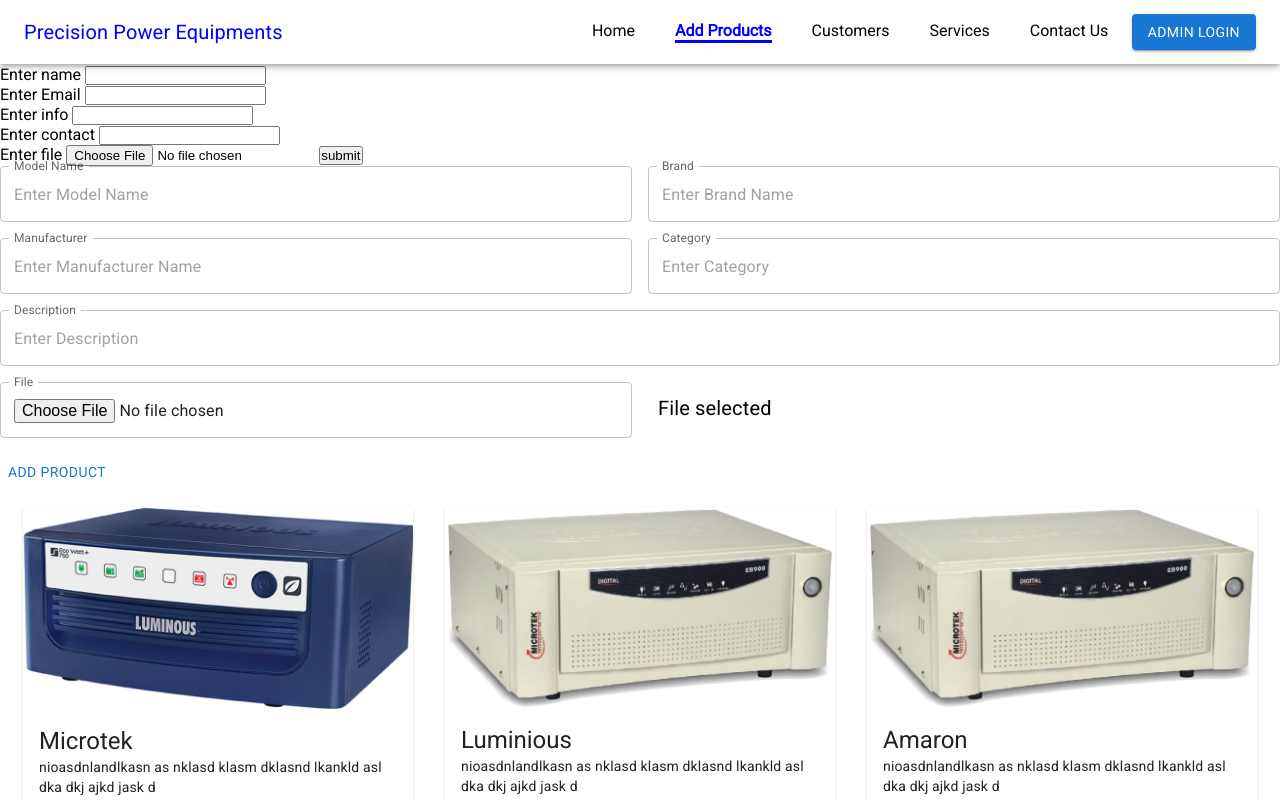
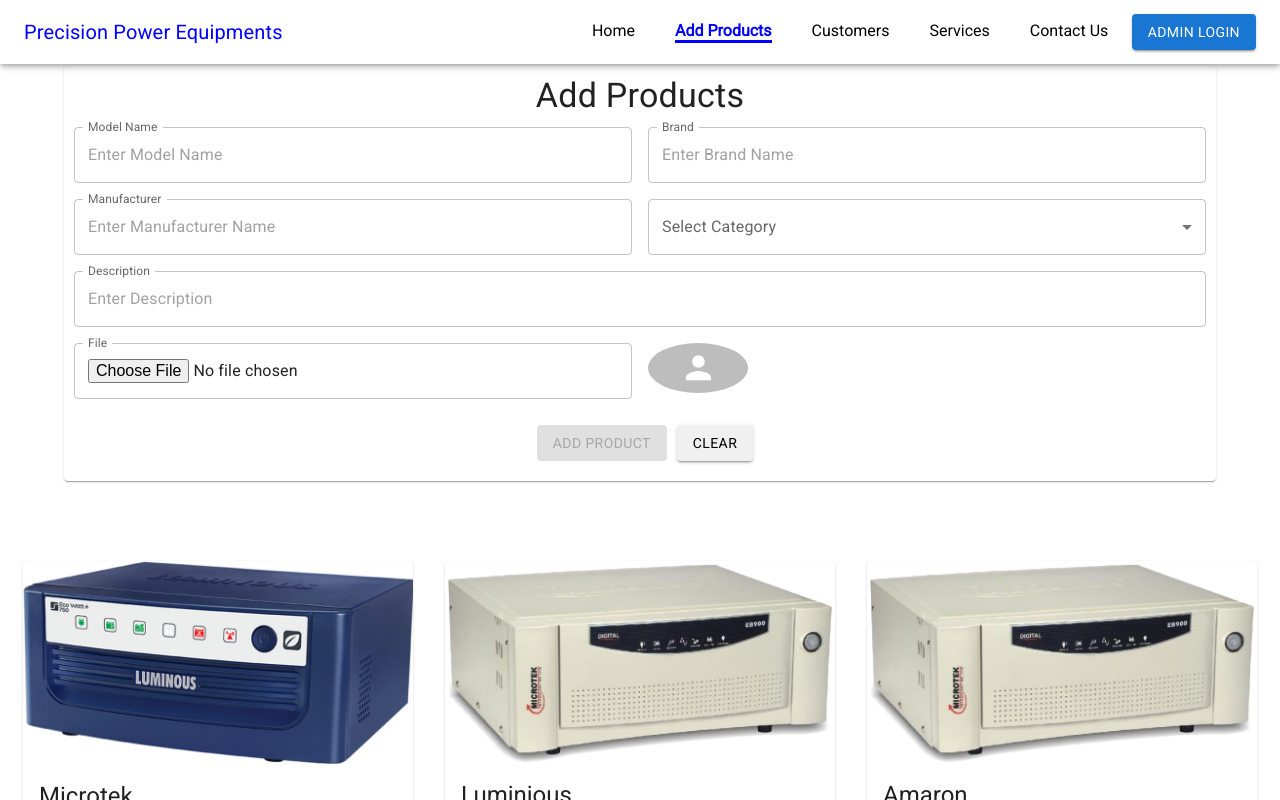
Before and after one commit to sarvesh123305/PrecisionPowerEquipments, a React (Create React App) app: page /Admin/addProducts in a window 1280 px wide. Shown: the top 800 px of the page. Built offline with nearby package versions, Linux system fonts and the light colour scheme.

Commit message:
Products CRUD done

```diff
--- a/src/Admin/AddProducts.js
+++ b/src/Admin/AddProducts.js
@@ -3,10 +3,22 @@
 import { getDownloadURL, ref, uploadBytesResumable } from "firebase/storage";
 import { addDoc, collection, serverTimestamp } from "firebase/firestore";
 import Layout from "../components/Layout";
-import { Box, Button, Grid, TextField, Typography } from "@mui/material";
+import {
+  Avatar,
+  Box,
+  Button,
+  FormControl,
+  Grid,
+  InputLabel,
+  MenuItem,
+  Paper,
+  Select,
+  TextField,
+  Typography,
+} from "@mui/material";
 import ProductsGrid from "../Admin/pages/ProductsGrid";
 import { toast } from "react-toastify";
-import { Label } from "@mui/icons-material";
+import { Description, Label } from "@mui/icons-material";
 
 const initialState = {
   modelName: "",
@@ -25,19 +37,26 @@
   const [progress, setprogress] = useState(null);
   const [isSubmit, setisSubmit] = useState(null);
   const [errors, seterror] = useState(null);
+  const [isSolar, setIsSolar] = useState(false);
+  const [selectedFile, setSelectedFile] = useState(null);
+
   if (isSubmit && errors) {
   } // To be modified later
 
   useEffect(() => {
     const uploadFile = () => {
-      // const name = new Date().getTime + file.name;
-      const storageref = ref(storage, "Images/" + file.name);
-      const uploadTask = uploadBytesResumable(storageref, file);
+      const name = new Date().getTime() + file.name;
+
+      console.log(name);
+      const storageRef = ref(storage, "Products/" + category + "/" + file.name);
+      const uploadTask = uploadBytesResumable(storageRef, file);
+
       uploadTask.on(
-        "state changed",
+        "state_changed",
         (snapshot) => {
           const progress =
             (snapshot.bytesTransferred / snapshot.totalBytes) * 100;
+          console.log("Upload is " + progress + "% done");
           setprogress(progress);
           switch (snapshot.state) {
             case "paused":
@@ -46,7 +65,6 @@
             case "running":
               console.log("Upload is running");
               break;
-
             default:
               break;
           }
@@ -61,8 +79,9 @@
         }
       );
     };
+    // URL.createObjectURL(selectedFile)
     file && uploadFile();
-  }, [file]);
+  }, [file, category]);
 
   const handleChange = (e) => {
     setData({ ...data, [e.target.name]: e.target.value });
@@ -91,7 +110,7 @@
 
     setisSubmit(true);
     try {
-      await addDoc(collection(db, "users"), {
+      await addDoc(collection(db, "products"), {
         ...data,
         timestamp: serverTimestamp(),
       });
@@ -101,117 +120,103 @@
     }
     // naviga
   };
+  const handleSelect = (e) => {
+
+    console.log("Solar ", e.target.value);
+    if (e.target.value === "Solar") {
+      setIsSolar(true);
+    } else {
+      setIsSolar(false);
+    }
+    setData({ ...data, [e.target.name]: e.target.value });
+  };
+  const handleClear = () => {
+    setData(initialState);
+  };
   return (
     <Layout>
-      <div>
-        <form onSubmit={handleSubmit}>
-          <label>Enter name </label>
-          <input
-            type="text"
-            name="name"
-            // errors={errors.name ? { content:errors.name} : null}
-            // value={name}
-            onChange={handleChange}
-          />
-          <br></br>
 
-          <label>Enter Email </label>
-
-          <input
-            type="email"
-            name="email"
-            // value={email}
-            // errors={errors.email ? { content:errors.email} : null}
-            onChange={handleChange}
-          />
-          <br></br>
-          <label>Enter info </label>
-          <input
-            type="text"
-            name="info"
-            // errors={errors.info ? { content:errors.info} : null}
-            value={info}
-            onChange={handleChange}
-          />
-          <br></br>
-
-          <label>Enter contact </label>
-
-          <input
-            type="text"
-            name="contact"
-            // errors={errors.contact ? { content:errors.contact} : null}
-            // value={contact}
-            onChange={handleChange}
-          />
-          <br></br>
-
-          <label>Enter file </label>
-
-          <input
-            type="file"
-            onChange={(event) => {
-              setFile(event.target.files[0]);
+      <Paper
+        sx={{
+          textAlign: "center",
+          margin: "5%",
+          padding: "10px",
+          maxWidth: "90%",
+          width: "100%",
         }}
-          />
-          <button type="submit" disabled={progress !== null && progress < 100}>
-            {" "}
-            submit
-          </button>
-        </form>
-      </div>
+      >
+        <Typography variant="h4" sx={{ marginBottom: "10px" }}>
+          Add Products
+        </Typography>
         <Box>
-        <Grid container spacing={2} sx={{ justifyContent: 'center' }}>
+          <Grid container spacing={2} sx={{ justifyContent: "center" }}>
             {/* First Row */}
             <Grid item xs={6}>
               <TextField
+                name="modelName"
                 label="Model Name"
                 placeholder="Enter Model Name"
                 InputLabelProps={{ shrink: true }}
                 fullWidth
-              // onChange={(e) => setProductName(e.target.value)}
-              // value={productName}
+                value={modelName}
+                onChange={handleChange}
               />
             </Grid>
             <Grid item xs={6}>
               <TextField
+                name="brand"
                 label="Brand"
                 placeholder="Enter Brand Name"
+                value={brand}
+                onChange={handleChange}
                 InputLabelProps={{ shrink: true }}
-              // value={price}
-              // onChange={(e) => setPrice(e.target.value)}
                 fullWidth
               />
             </Grid>
 
             <Grid item xs={6}>
               <TextField
+                name="manufacturer"
                 label="Manufacturer"
                 placeholder="Enter Manufacturer Name"
                 InputLabelProps={{ shrink: true }}
-              // value={price}
-              // onChange={(e) => setPrice(e.target.value)}
+                value={manufacturer}
+                onChange={handleChange}
                 fullWidth
               />
             </Grid>
             <Grid item xs={6}>
-            <TextField
-              label="Category"
-              placeholder="Enter Category"
-              InputLabelProps={{ shrink: true }}
-              fullWidth
-              // onChange={(e) => setProductName(e.target.value)}
-              // value={productName}
-            />
+              <FormControl fullWidth>
+                <InputLabel>Select Category</InputLabel>
+                <Select
+                  name="category"
+                  placeholder="Enter category"
+                  labelId="category"
+                  id="category"
+                  label="category"
+                  value={category}
+                  onChange={handleSelect}
+                >
+                  <MenuItem value={10}>Inverter</MenuItem>
+                  <MenuItem value={20}>Battery</MenuItem>
+                  <MenuItem value={30}>Solar</MenuItem>
+                </Select>
+              </FormControl>
             </Grid>
+            {isSolar === true && (
+              <Grid item xs={12}>
+                Test
+              </Grid>
+            )}
             {/* Second Row */}
             <Grid item xs={12}>
               <TextField
                 label="Description"
                 InputLabelProps={{ shrink: true }}
                 placeholder="Enter Description"
-              // value={description}
-              // onChange={(e) => setDescription(e.target.value)}
+                value={info}
+                name="info"
+                onChange={handleChange}
                 fullWidth
               />
             </Grid>
@@ -220,22 +225,48 @@
               <TextField
                 label="File"
                 type="file"
+                name="file"
+                onChange={(e) => {
+                  setFile(e.target.files[0]);
+                  const file = e.target.files[0];
+                  if (file) {
+                    setSelectedFile(file); // Set the selected file to the state variable
+                  }
+                  // setFileNameForAvatar(e.target.files[0]?.name || "");
+                  console.log("File name " +e.target.files[0]?.name);
+                }}
                 InputLabelProps={{ shrink: true }}
                 fullWidth
               />
             </Grid>
             <Grid item xs={6}>
-            <Typography sx={{ margin: "10px" }} variant="h6">
-              File selected
-            </Typography>
+            <a href={selectedFile && URL.createObjectURL(selectedFile)}  target="_blank" rel="noreferrer noopener" >
+              <Avatar alt="Remy Sharp" sx={{ width: 100, height: 50 }}  src={selectedFile && URL.createObjectURL(selectedFile)} />
+            </a>
               </Grid>
             <Grid item xs={12}>
-            <Button>Add Product</Button>
+              <Button
+                variant="contained"
+                disabled={progress >= 0 && progress < 100}
+                sx={{ margin: "10px" }}
+                color="success"
+                onClick={handleSubmit}
+              >
+                {" "}
+                Add Product
+              </Button>
+              <Button
+                variant="contained"
+                onClick={handleClear}
+                style={{ backgroundColor: "#f0f0f0", color: "#000" }}
+              >
+                Clear
+              </Button>
             </Grid>
           </Grid>
-
+        </Box>
+      </Paper>
       <ProductsGrid />
-      </Box>
     </Layout>
   );
 }
```
Lines whose indentation alone changed are shown as unchanged.
